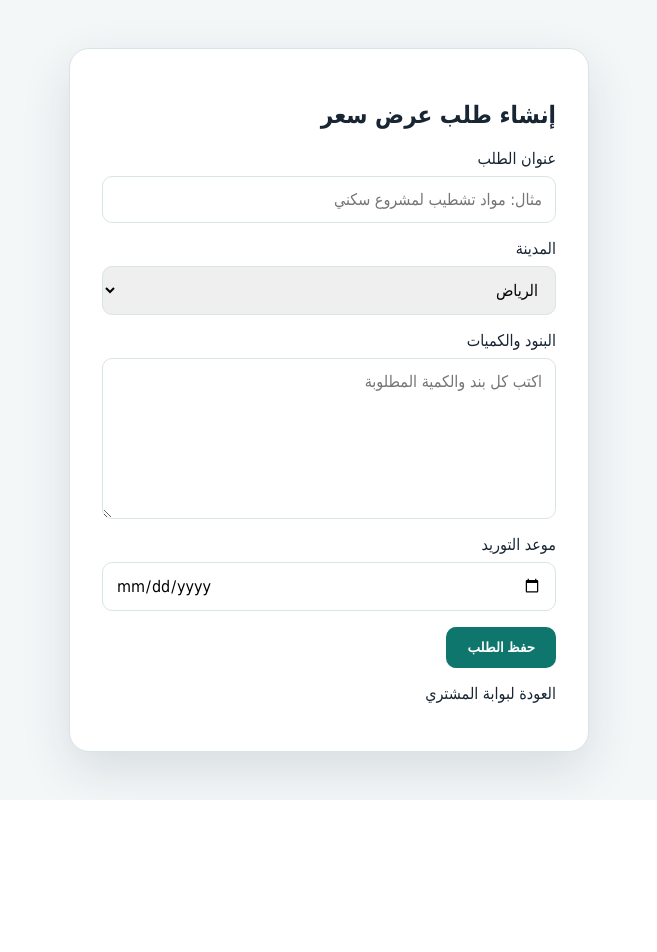
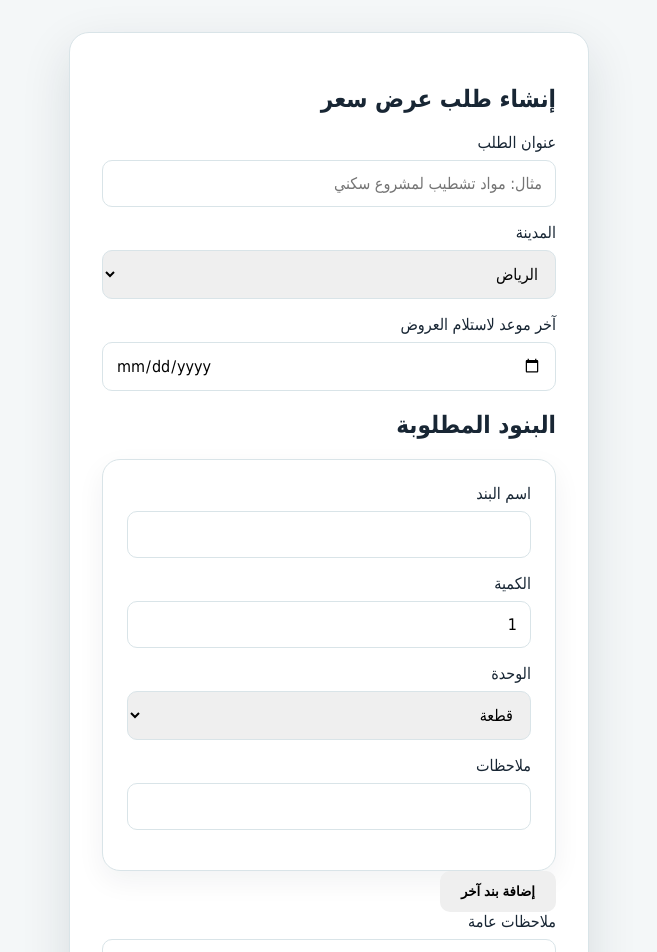
Before and after one commit to mohamedrassmiy-dot/building-repair-market, a Next.js app: page /portal/buyer/rfqs/new in a window 1280 px wide. Shown: the top 952 px of the page, without its empty margins (311-968 px from the left). Before the commit the page ends 800 px from the top, so only its background shows below. Built offline with nearby package versions, Linux system fonts and the light colour scheme; no server answers.

Commit message:
feat: create multi-item RFQs in Appwrite

```diff
--- a/app/portal/buyer/rfqs/new/page.tsx
+++ b/app/portal/buyer/rfqs/new/page.tsx
@@ -1,2 +1,77 @@
+"use client";
+
 import Link from "next/link";
-export default function NewRfqPage(){return <main className="form-page"><section className="form-card"><h1>إنشاء طلب عرض سعر</h1><form><label className="field">عنوان الطلب<input name="title" placeholder="مثال: مواد تشطيب لمشروع سكني" required/></label><label className="field">المدينة<select name="city"><option>الرياض</option><option>جدة</option><option>الدمام</option><option>خميس مشيط</option></select></label><label className="field">البنود والكميات<textarea name="items" rows={7} placeholder="اكتب كل بند والكمية المطلوبة" required/></label><label className="field">موعد التوريد<input type="date" name="deliveryDate"/></label><button type="submit" className="btn btn-primary">حفظ الطلب</button></form><p><Link href="/portal/buyer">العودة لبوابة المشتري</Link></p></section></main>}
+import { useRouter } from "next/navigation";
+import { FormEvent, useState } from "react";
+import { createRfq, type RfqItem } from "../../../../../lib/marketplace";
+
+export default function NewRfqPage() {
+  const router = useRouter();
+  const [items, setItems] = useState<RfqItem[]>([{ name: "", quantity: 1, unit: "قطعة", notes: "" }]);
+  const [saving, setSaving] = useState(false);
+  const [error, setError] = useState("");
+
+  function updateItem(index: number, key: keyof RfqItem, value: string | number) {
+    setItems((current) => current.map((item, i) => (i === index ? { ...item, [key]: value } : item)));
+  }
+
+  function addItem() {
+    setItems((current) => [...current, { name: "", quantity: 1, unit: "قطعة", notes: "" }]);
+  }
+
+  function removeItem(index: number) {
+    setItems((current) => current.filter((_, i) => i !== index));
+  }
+
+  async function submit(event: FormEvent<HTMLFormElement>) {
+    event.preventDefault();
+    setSaving(true);
+    setError("");
+    const form = new FormData(event.currentTarget);
+
+    try {
+      await createRfq({
+        title: String(form.get("title") || ""),
+        city: String(form.get("city") || "الرياض"),
+        deadline: String(form.get("deadline") || ""),
+        notes: String(form.get("notes") || ""),
+        items: items.filter((item) => item.name.trim()),
+      });
+      router.push("/portal/buyer");
+    } catch (err) {
+      setError(err instanceof Error ? err.message : "تعذر حفظ الطلب.");
+    } finally {
+      setSaving(false);
+    }
+  }
+
+  return (
+    <main className="form-page">
+      <section className="form-card">
+        <h1>إنشاء طلب عرض سعر</h1>
+        <form onSubmit={submit}>
+          <label className="field">عنوان الطلب<input name="title" placeholder="مثال: مواد تشطيب لمشروع سكني" required /></label>
+          <label className="field">المدينة<select name="city"><option>الرياض</option><option>جدة</option><option>الدمام</option><option>خميس مشيط</option></select></label>
+          <label className="field">آخر موعد لاستلام العروض<input type="date" name="deadline" /></label>
+
+          <h2>البنود المطلوبة</h2>
+          {items.map((item, index) => (
+            <div className="card" key={index}>
+              <label className="field">اسم البند<input value={item.name} onChange={(e) => updateItem(index, "name", e.target.value)} required /></label>
+              <label className="field">الكمية<input type="number" min="1" value={item.quantity} onChange={(e) => updateItem(index, "quantity", Number(e.target.value))} required /></label>
+              <label className="field">الوحدة<select value={item.unit} onChange={(e) => updateItem(index, "unit", e.target.value)}><option>قطعة</option><option>كرتون</option><option>متر</option><option>متر مربع</option><option>كيلوجرام</option><option>طن</option></select></label>
+              <label className="field">ملاحظات<input value={item.notes || ""} onChange={(e) => updateItem(index, "notes", e.target.value)} /></label>
+              {items.length > 1 && <button type="button" className="btn" onClick={() => removeItem(index)}>حذف البند</button>}
+            </div>
+          ))}
+
+          <button type="button" className="btn" onClick={addItem}>إضافة بند آخر</button>
+          <label className="field">ملاحظات عامة<textarea name="notes" rows={4} /></label>
+          {error && <p className="muted">{error}</p>}
+          <button type="submit" className="btn btn-primary" disabled={saving}>{saving ? "جارٍ الحفظ…" : "حفظ الطلب"}</button>
+        </form>
+        <p><Link href="/portal/buyer">العودة لبوابة المشتري</Link></p>
+      </section>
+    </main>
+  );
+}
```
